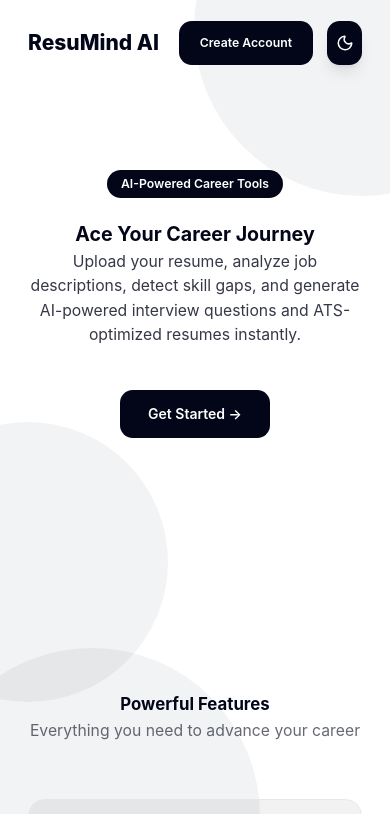
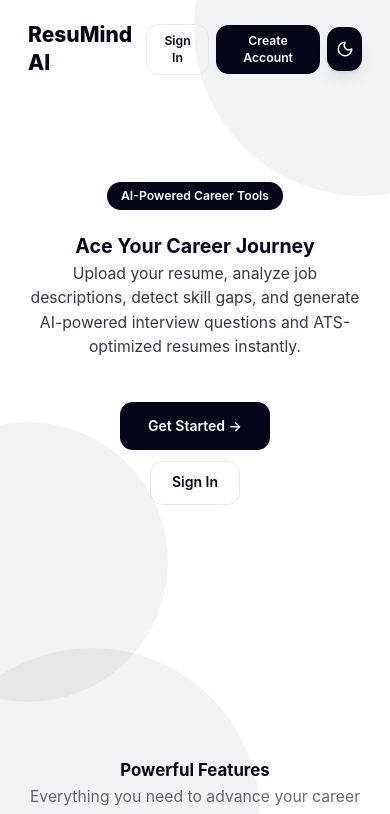
Before and after one commit to Shikhar0805/ResuMind, a React (Vite) app in the folder FRONTEND/: page / in a window 390 px wide. Shown: the top 814 px of the page. Built offline with nearby package versions, Linux system fonts and the light colour scheme; no server answers.

Commit message:
Minor UI changes

```diff
--- a/FRONTEND/src/auth/UI/components/AuthCard.jsx
+++ b/FRONTEND/src/auth/UI/components/AuthCard.jsx
@@ -1,6 +1,6 @@
 import { useState, useId } from "react";
 import { useNavigate } from "react-router-dom";
-import { Mail, Lock, User } from "lucide-react";
+import { Mail, Lock, User, Eye, EyeOff } from "lucide-react";
 import { useAuth } from "../../hooks/useAuth";
 
 export function AuthCard({ initialMode }) {
@@ -107,14 +107,16 @@ export function AuthCard({ initialMode }) {
 // Input field with animated floating label
 function FloatingField({ label, type, icon, value, onChange, required }) {
   const [isFilled, setIsFilled] = useState(Boolean(value && value.length));
+  const [showPassword, setShowPassword] = useState(false);
   const id = useId();
+  const isPassword = type === "password";
 
   return (
     <div className="relative">
       {/* Input: use peer so label can react to focus/placeholder */}
       <input
         id={id}
-        type={type}
+        type={isPassword && showPassword ? "text" : type}
         placeholder=" "
         value={value}
         required={required}
@@ -124,7 +126,7 @@ function FloatingField({ label, type, icon, value, onChange, required }) {
           setIsFilled(e.target.value.length > 0);
           onChange && onChange(e);
         }}
-        className="peer w-full border-0 border-b border-foreground/10 bg-transparent px-1 pb-2 pt-5 text-foreground outline-none focus:border-foreground transition-all placeholder:text-foreground/60"
+        className="peer w-full border-0 border-b border-foreground/10 bg-transparent pl-8 pr-10 pb-2 pt-5 text-foreground outline-none focus:border-foreground transition-all placeholder:text-foreground/60"
       />
 
       {/* Animated label: uses peer-* utilities and `isFilled` to ensure correct positioning */}
@@ -137,8 +139,20 @@ function FloatingField({ label, type, icon, value, onChange, required }) {
         {label}
       </label>
 
-      {/* Icon */}
-      <span className="absolute right-1 top-4 text-foreground/70">{icon}</span>
+      {/* Left icon */}
+      <span className="absolute left-1 top-4 text-foreground/70">{icon}</span>
+
+      {/* Password visibility toggle */}
+      {isPassword && (
+        <button
+          type="button"
+          aria-label={showPassword ? "Hide password" : "Show password"}
+          onClick={() => setShowPassword((s) => !s)}
+          className="absolute right-1 top-2 grid h-10 w-10 place-items-center rounded-md text-foreground/70 hover:bg-foreground/5 transition"
+        >
+          {showPassword ? <EyeOff size={18} /> : <Eye size={18} />}
+        </button>
+      )}
     </div>
   );
 }
--- a/FRONTEND/src/auth/UI/pages/index.jsx
+++ b/FRONTEND/src/auth/UI/pages/index.jsx
@@ -33,8 +33,11 @@ export function Index() {
       {/* Header */}
       <header className="relative z-10 flex items-center justify-between px-8 py-6">
         <div className="text-2xl font-extrabold text-foreground">ResuMind AI</div>
-        <div className="flex items-center gap-4">
-          <button onClick={() => navigate("/register")} className="rounded-xl bg-foreground px-6 py-2 text-sm font-semibold text-background hover:shadow-lg transition">Create Account</button>
+        <div className="flex items-center gap-2 sm:gap-4">
+          <div className="flex items-center gap-2 sm:gap-4">
+            <button onClick={() => navigate("/login")} className="rounded-xl border border-foreground/10 px-4 py-2 sm:px-6 sm:py-2 text-sm font-semibold text-foreground hover:bg-foreground/5 transition">Sign In</button>
+            <button onClick={() => navigate("/register")} className="rounded-xl bg-foreground px-4 py-2 sm:px-6 sm:py-2 text-sm font-semibold text-background hover:shadow-lg transition">Create Account</button>
+          </div>
           <HeaderControls />
         </div>
       </header>
@@ -45,7 +48,10 @@ export function Index() {
           <div className="mb-6 inline-block rounded-full bg-foreground px-4 py-1.5 text-sm font-semibold text-background">AI-Powered Career Tools</div>
           <h1 className="mb-6 text-5xl font-bold text-foreground md:text-6xl">Ace Your Career Journey</h1>
           <p className="mb-12 max-w-2xl text-lg text-foreground/80">Upload your resume, analyze job descriptions, detect skill gaps, and generate AI-powered interview questions and ATS-optimized resumes instantly.</p>
-          <button onClick={() => navigate("/register")} className="mb-24 rounded-xl bg-foreground px-8 py-4 font-semibold text-background hover:shadow-lg transition">Get Started →</button>
+          <div className="mb-24 flex flex-col items-center gap-3 sm:flex-row sm:justify-center">
+            <button onClick={() => navigate("/register")} className="rounded-xl bg-foreground px-8 py-4 font-semibold text-background hover:shadow-lg transition">Get Started →</button>
+            <button onClick={() => navigate("/login")} className="rounded-xl border border-foreground/10 px-6 py-3 font-semibold text-foreground hover:bg-foreground/5 transition">Sign In</button>
+          </div>
         </div>
       </section>
 
```
